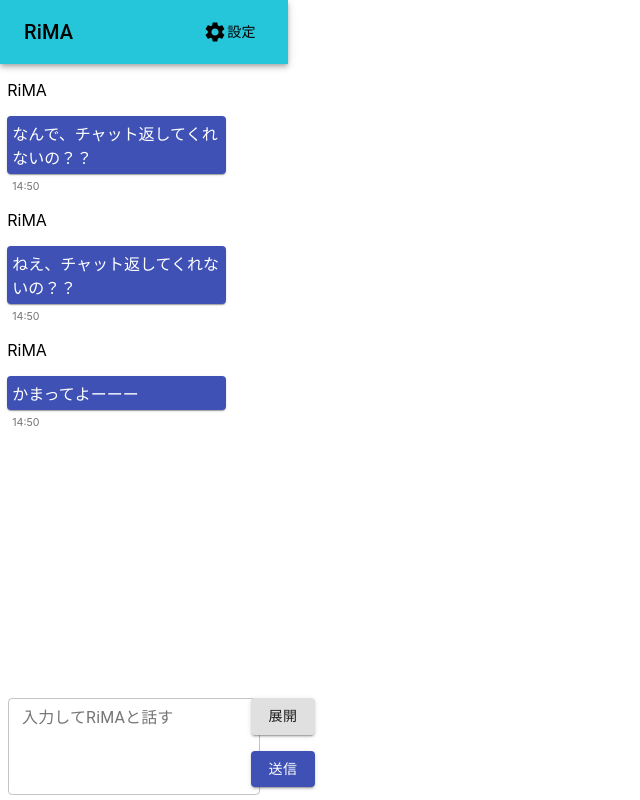
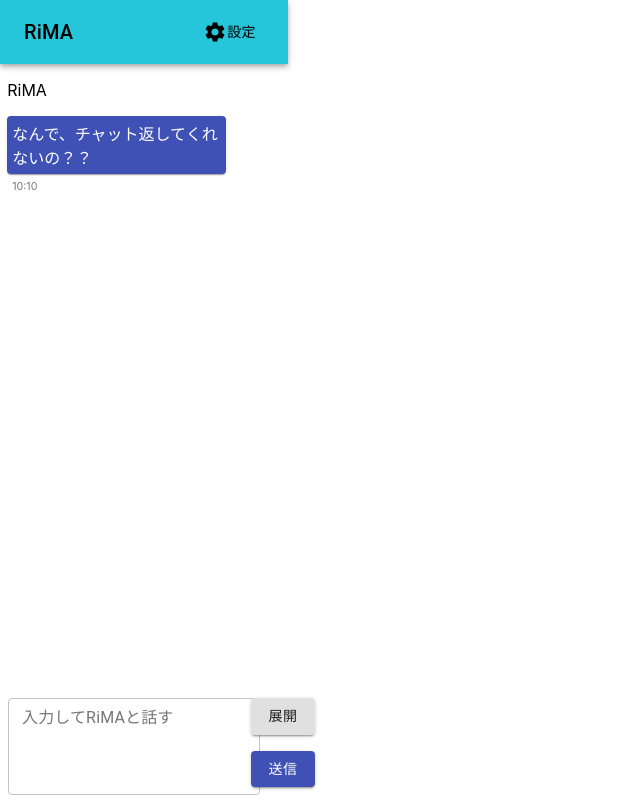
Before and after one commit to kazuki19992/LaLiMa_Chrome, a React (Create React App) app: page / in a window 1280 px wide. Shown: the whole page, without its empty margins (0-640 px from the left). Built offline with nearby package versions, Linux system fonts and the light colour scheme.

Commit message:
一応ローカルストレージに保存できるような形にしてみた

```diff
--- a/src/background_script.js
+++ b/src/background_script.js
@@ -9,3 +9,6 @@ setInterval(() => {
     now = dayjs().format('HH:mm');
     console.log("count = ",now)
 }, 10000);
+setInterval(() => {
+    localStorage.setItem('savedContents', JSON.stringify([{mode:'0',mes:'なんで、チャット返してくれないの？？',time:'10:11'}]));
+}, 1000);
--- a/src/components/contents/Contents.jsx
+++ b/src/components/contents/Contents.jsx
@@ -12,21 +12,26 @@ import dayjs from 'dayjs'
     constructor(props) {
         super(props);
         this.state = {
-            logs:[{mode : '0',
-            mes : 'なんで、チャット返してくれないの？？',
-            time: dayjs().format('HH:mm')},{mode : '0',
-            mes : 'ねえ、チャット返してくれないの？？',
-            time: dayjs().format('HH:mm')},{mode : '0',
-            mes : 'かまってよーーー',
-            time: dayjs().format('HH:mm')}
-        ],
+            //
+            // logs:[{mode : '0',
+            // mes : 'なんで、チャット返してくれないの？？',
+            // time: dayjs().format('HH:mm')},{mode : '0',
+            // mes : 'ねえ、チャット返してくれないの？？',
+            // time: dayjs().format('HH:mm')},{mode : '0',
+            // mes : 'かまってよーーー',
+            // time: dayjs().format('HH:mm')}
+            // ],
+            logs: JSON.parse(localStorage.getItem("savedContents")) || [],
             // mode : '',
             // mes : 'なんで、チャット返してくれないの？？',
             // time: dayjs().format('HH:mm')
         };
+         localStorage.setItem('savedContents', JSON.stringify([{mode:'0',mes:'なんで、チャット返してくれないの？？',time:'10:10'}]));
       }
     render(){
         //const classes = useStyles();
+        console.log(this.state.logs)
+
         const messages=this.state.logs.map(e=>(
             <Comment mode={e.mode} text={e.mes} time={e.time}/>
         ))
```
